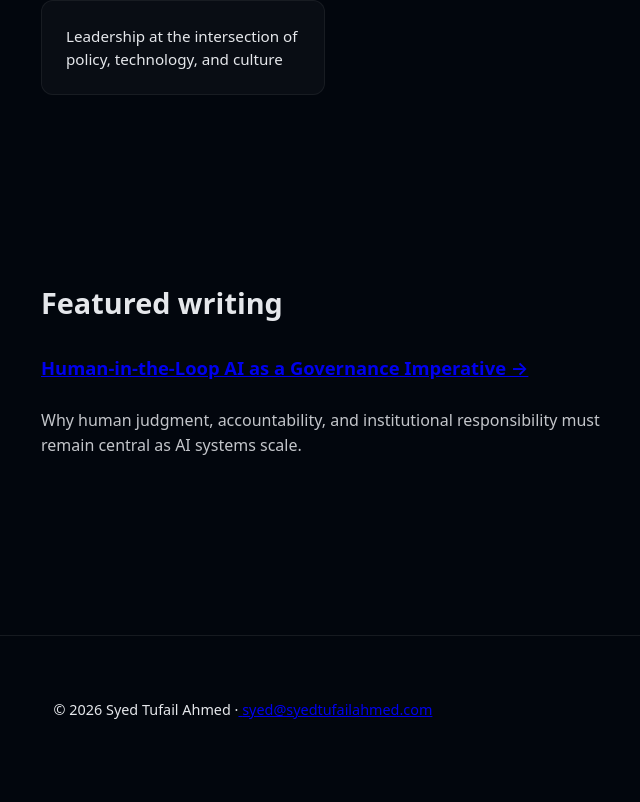
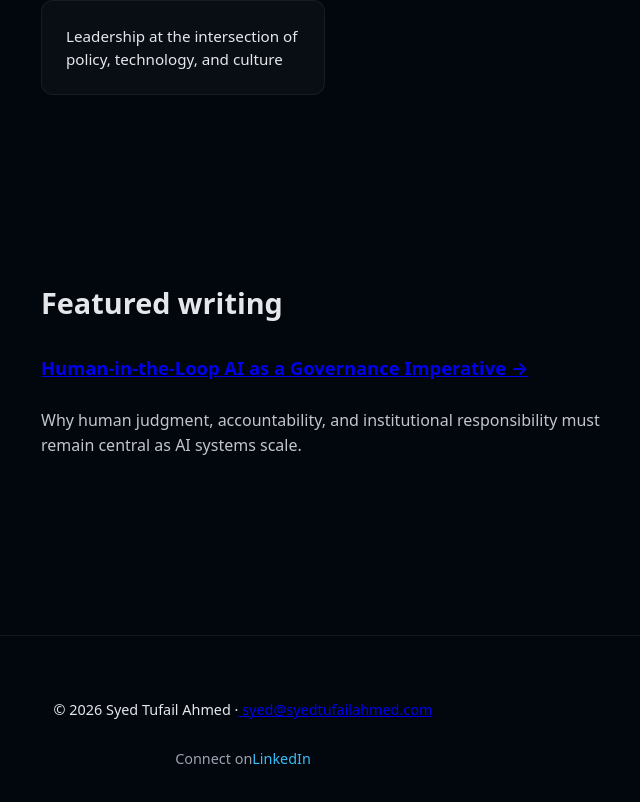
Before and after one commit to syedtufail-ahmed/syedtufailahmed-site, a React (Vite) app: page / in a window 1280 px wide. Shown: the part 1359-2161 px from the top of the page, without its empty margins (149-789 px from the left). Built offline with nearby package versions, Linux system fonts and the light colour scheme.

Commit message:
Add LinkedIn follow section and corresponding styles for improved connectivity

```diff
--- a/src/components/Layout.jsx
+++ b/src/components/Layout.jsx
@@ -25,7 +25,18 @@ export default function Layout() {
             <a href="mailto:syed@syedtufailahmed.com">
               {" "}syed@syedtufailahmed.com
             </a>
+
           </p>
+          <p class="linkedin-follow">
+  Connect on
+  <a
+    href="https://www.linkedin.com/in/tufailsa/"
+    target="_blank"
+    rel="noopener noreferrer"
+  >
+    LinkedIn
+  </a>
+</p>
         </div>
       </footer>
     </>
--- a/src/styles/layout.css
+++ b/src/styles/layout.css
@@ -75,3 +75,17 @@ body {
   opacity: 0.7;
   border-top: 1px solid rgba(255, 255, 255, 0.08);
 }
+.linkedin-follow {
+  font-size: 0.9rem;
+  color: var(--muted);
+  margin-top: 1.5rem;
+}
+
+.linkedin-follow a {
+  color: var(--accent);
+  text-decoration: none;
+}
+
+.linkedin-follow a:hover {
+  text-decoration: underline;
+}
```
Also changed, not shown: src/components/LinkedInFollow.jsx (added, +14 -0 lines).
